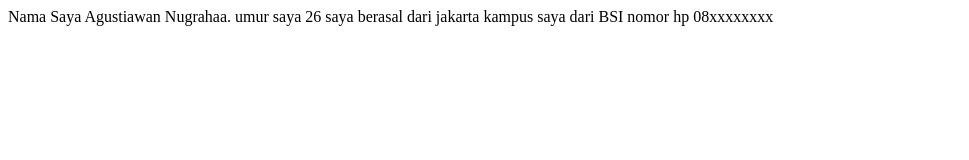
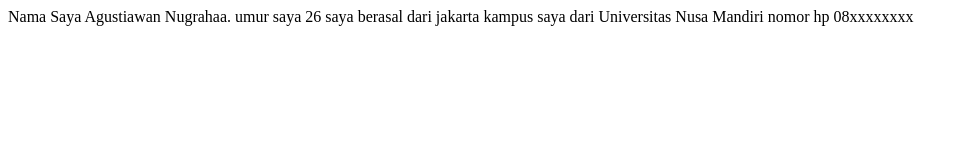
Before and after one commit to GustiNugraha/training-laravel, a plain HTML site: page index.html in a window 1280 px wide. Shown: the whole page, without its empty margins (0-969 px from the left). Drawn offline with Linux system fonts and the light colour scheme.

Commit message:
add asal kampus

```diff
--- a/index.html
+++ b/index.html
@@ -11,7 +11,7 @@
 
     saya berasal dari jakarta
 
-    kampus saya dari BSI
+    kampus saya dari Universitas Nusa Mandiri
     nomor hp 08xxxxxxxx
 </body>
 </html>
```
